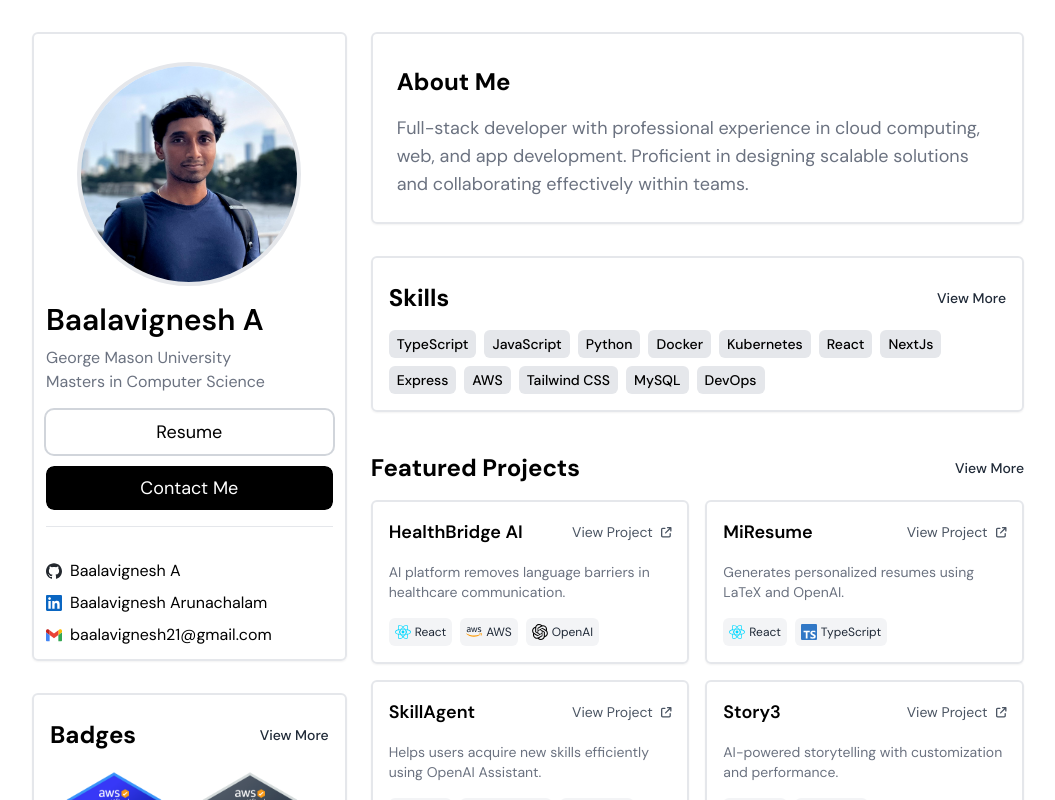
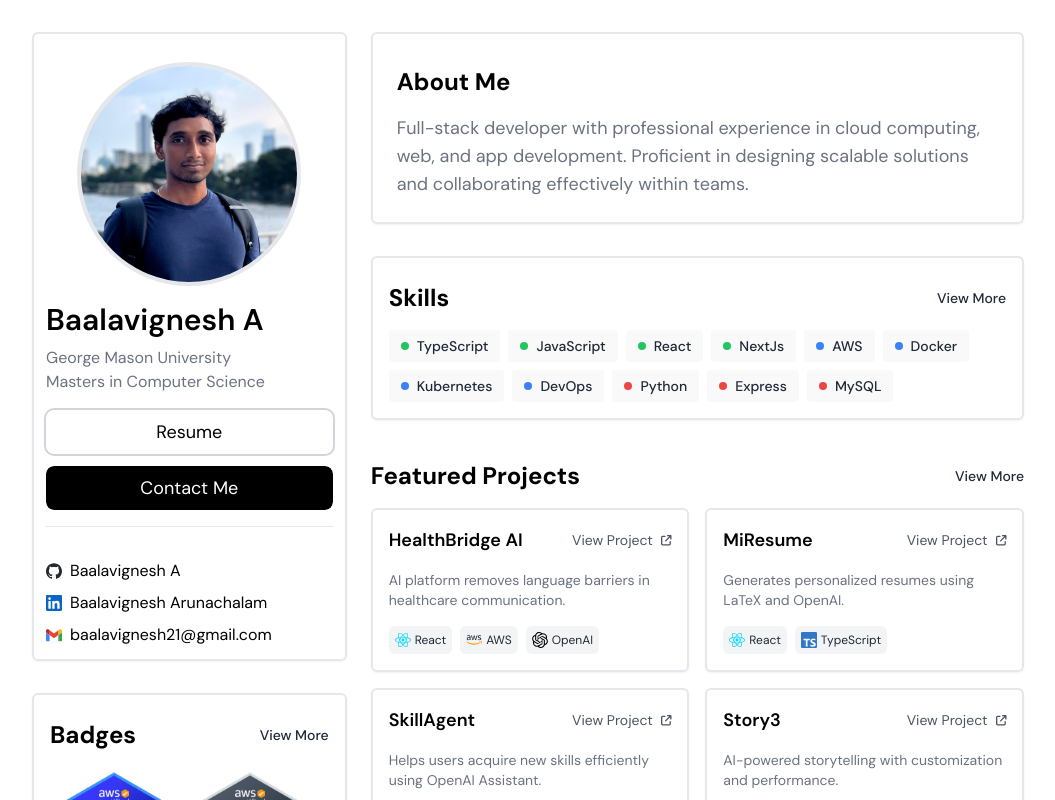
Before and after one commit to Baalavignesh/pable-portfolio, a Next.js app: page / in a window 1280 px wide. Shown: the top 800 px of the page, without its empty margins (112-1167 px from the left). Built offline with nearby package versions, Linux system fonts and the light colour scheme.

Commit message:
Refactor skills data structure to include tags and colors; update Skills component to display skill names with corresponding colors

```diff
--- a/app/public/portfolio/public/components/skills.tsx
+++ b/app/public/portfolio/public/components/skills.tsx
@@ -6,15 +6,13 @@ const Skills: React.FC = () => {
     <div className="flex flex-col w-full  p-4 rounded-md border-gray-200 border-2 shadow-sm items-start h-fit mt-4">
       <Heading heading="Skills" linkto="skills"></Heading>
       <div className="flex flex-wrap gap-2 pt-2">
-      {
-        portlang.map((skill: string, index:number) => (
-            <div key={index} className="flex gap-2 items-center bg-gray-200 rounded-md p-2 py-1 text-black font-medium">
-                <p className="text-sm">{skill}</p>
+          {portlang.map((skill, index) => (
+            <div key={index} className="flex gap-2 items-center bg-gray-100/50 rounded px-3 py-1.5 text-gray-800 font-medium">
+                <div className={`w-2 h-2 rounded-full ${skill.color}`}></div>
+                <p className="text-sm">{skill.name}</p>
             </div>
-            ))
-      }
+          ))}
       </div>
-
     </div>
   );
 };
--- a/app/public/portfolio/public/constants/skills.ts
+++ b/app/public/portfolio/public/constants/skills.ts
@@ -1,16 +1,64 @@
-let portlang: string[] = [
-    "TypeScript",
-    "JavaScript",
-    "Python",
-    "Docker",
-    "Kubernetes",
-    "React",
-    "NextJs",
-    "Express",
-    "AWS",
-    "Tailwind CSS",
-    "MySQL",
-    "DevOps"
-]
+let portlang: { name: string; tag: string; color: string }[] = [
+  {
+    name: "TypeScript",
+    tag: "frontend",
+    color: "bg-green-500",
+  },
+  {
+    name: "JavaScript",
+    tag: "frontend",
+    color: "bg-green-500",
+  },
 
-  export {portlang}
+  {
+    name: "React",
+    tag: "frontend",
+    color: "bg-green-500",
+  },
+  {
+    name: "NextJs",
+    tag: "frontend",
+    color: "bg-green-500",
+  },
+  {
+    name: "AWS",
+    tag: "devops",
+    color: "bg-blue-500",
+  },
+  {
+    name: "Docker",
+    tag: "devops",
+    color: "bg-blue-500",
+  },
+  {
+    name: "Kubernetes",
+    tag: "devops",
+    color: "bg-blue-500",
+  },
+  {
+    name: "DevOps",
+    tag: "devops",
+    color: "bg-blue-500",
+  },
+  {
+    name: "Python",
+    tag: "backend",
+    color: "bg-red-500",
+  },
+
+
+
+  {
+    name: "Express",
+    tag: "backend",
+    color: "bg-red-500",
+  },
+
+  {
+    name: "MySQL",
+    tag: "backend",
+    color: "bg-red-500",
+  },
+];
+
+export { portlang };
```
